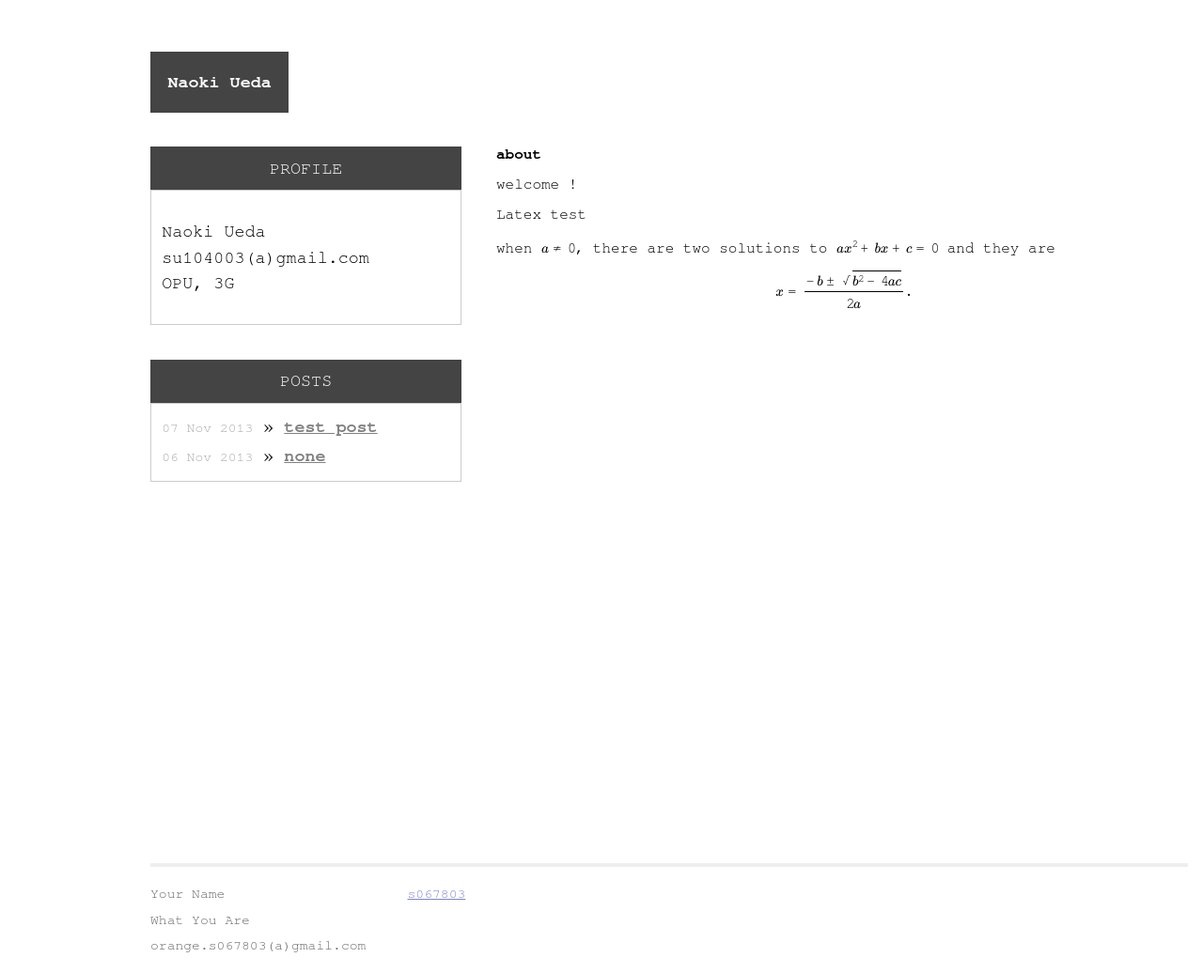
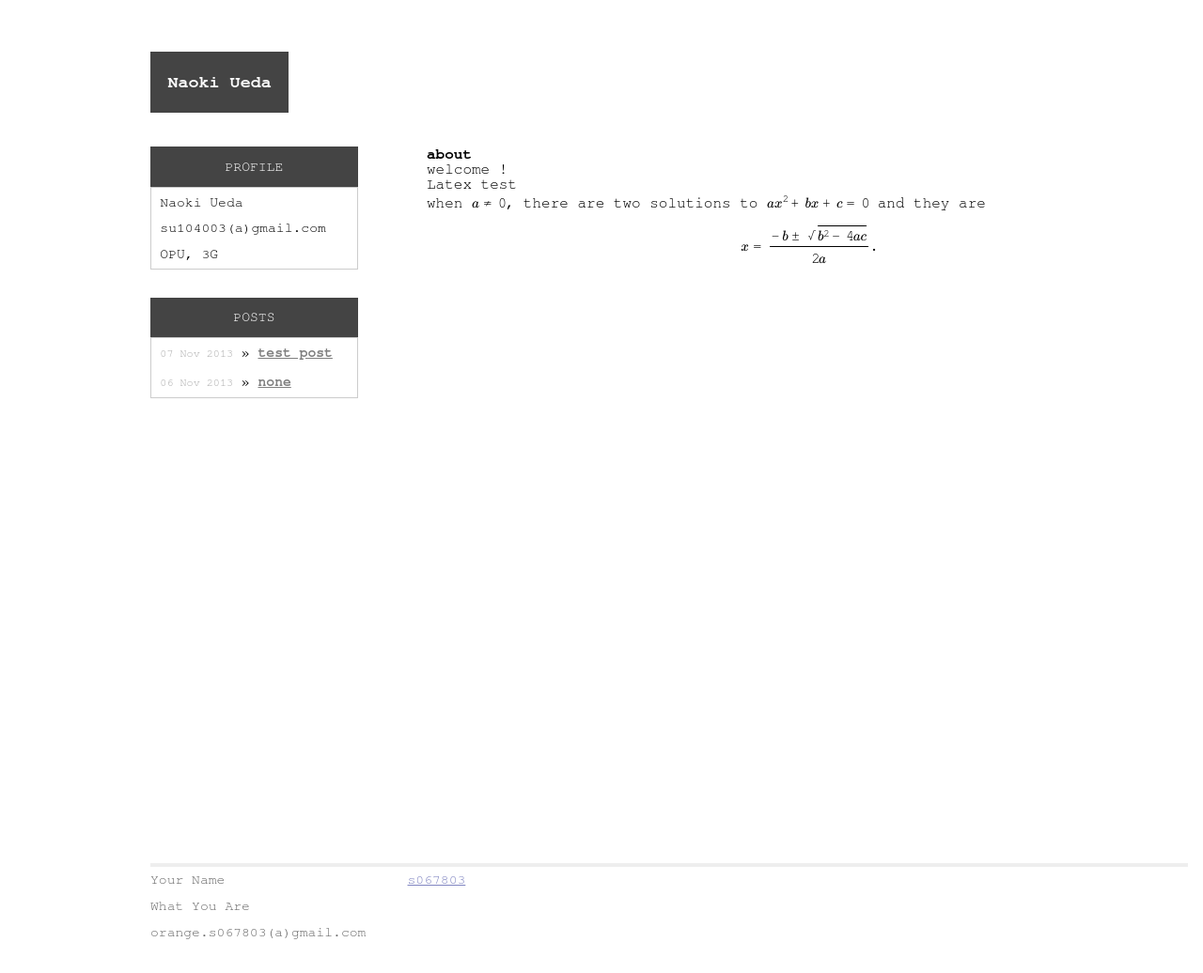
Before and after one commit to s067803/s067803.github.com, a Jekyll site: the page built from index.markdown, in a window 1280 px wide. Shown: the whole page at 94% size. Built offline with Jekyll 4.4.1, drawn with Linux system fonts in a browser that asks for light colours; some web fonts are replaced; Markdown is read by kramdown in place of the engine named in the settings; after the commit the page ends 1006 px from its top, so only the background shows below that.

Commit message:
change font-family, font-size, menu width.

```diff
--- a/_layouts/default.html
+++ b/_layouts/default.html
@@ -22,7 +22,7 @@
     </script>
 
     <!--WebFont-->
-    <link href='http://fonts.googleapis.com/css?family=Hammersmith+One' rel='stylesheet' type='text/css'>
+    <link href='http://fonts.googleapis.com/css?family=Belleza' rel='stylesheet' type='text/css'>
     <style type="text/css">
     </style>
 
--- a/css/main.css
+++ b/css/main.css
@@ -13,7 +13,7 @@
 * {
   margin: 0;
   padding: 0;
-  font-family: 'Hammersmith One', freemono;
+  font-family: 'Belleza', freemono;
 }
 
 html, body { height: 100%; }
@@ -35,7 +35,7 @@ h1 {
   background: #444;
 }
 p {
-    margin: 1em 0;
+    /*margin: 0em 1em;*/
     /*font-family: serif, monospace, Arial;*/
 }
 
@@ -54,7 +54,9 @@ table.posts {
   border: solid #ccc 1px;
   margin-bottom: 2em;
   width: 100%;
-  padding: 0.5em;
+  font-size: 0.8em;
+  padding-right: 0.5em;
+  padding-left: 0.5em;
 }
 table.posts a:hover { color: #444; }
 table.profile {
@@ -62,14 +64,9 @@ table.profile {
   border: solid #ccc 1px;
   margin-bottom: 2em;
   width: 100%;
-  padding: 0.5em;
-}
-table.link {
-  list-style-type: none;
-  border: solid #ccc 1px;
-  margin-bottom: 2em;
-  width: 100%;
-  padding: 0.5em;
+  font-size: 0.8em;
+  padding-right: 0.5em;
+  padding-left: 0.5em;
 }
 
 table.posts li {
@@ -180,21 +177,21 @@ table caption { /* テーブルのタイトル */
 
 /* menu */
 .site .menu {
-    width: 18em;
+    width: 12em;
     float: left;
     padding-right: 2em;
 }
 
 /* right */
 .site .right {
-    width: 40em;
+    width: 44em;
     float: right;
     color: red;
     margin-bottom: 1em;
 }
 
 .site .right iframe {
-    width: 40em;
+    width: 44em;
     height: 40em;
     border: 0em;
 }
```
